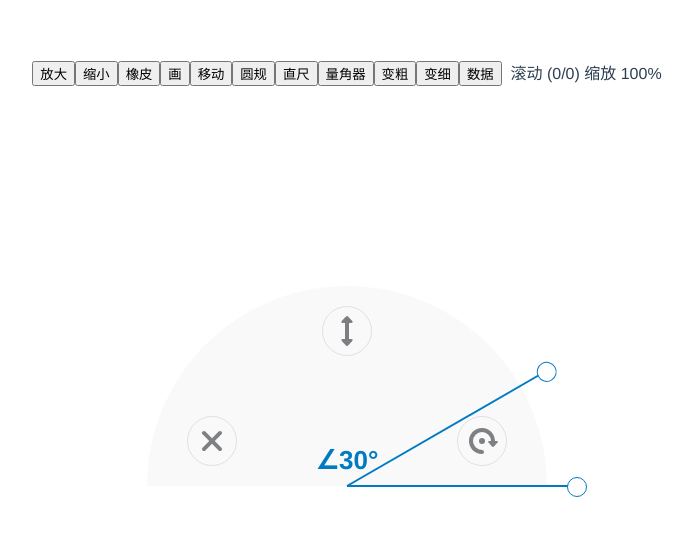
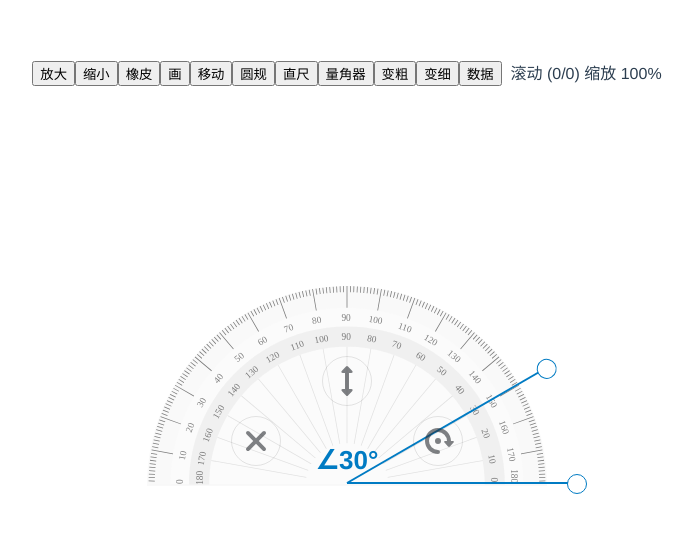
Before and after one commit to xinhongLe/whiteboard, a Vue app: page / in a window 1280 px wide. Both pictures are taken after a click on the button "量角器". Shown: the top 536 px of the page, without its empty margins (293-986 px from the left). Built offline with nearby package versions, Linux system fonts and the light colour scheme.

Commit message:
量角器图片

```diff
--- a/src/components/whiteboard/components/protractor/index.vue
+++ b/src/components/whiteboard/components/protractor/index.vue
@@ -261,6 +261,8 @@ onUnmounted(() => {
     background-color: rgba(248, 248, 248, 0.8);
     cursor: move;
     transform-origin: bottom center;
+    background-image: url(./images/protractor.svg);
+    background-size: 100% 100%;
 }
 
 .protractor-angle {
@@ -277,7 +279,7 @@ onUnmounted(() => {
     position: absolute;
     width: calc(50% + 30px);
     border-top: 2px solid rgb(0, 123, 195);
-    bottom: -1px;
+    bottom: 2px;
     left: 50%;
     transform-origin: center left;
     .protractor-angle-circle {
@@ -318,7 +320,7 @@ onUnmounted(() => {
     &.protractor-close {
         margin-left: 20px;
         cursor: pointer;
-        left: 20px;
+        left: 16%;
         bottom: 20px;
     }
 
@@ -327,13 +329,13 @@ onUnmounted(() => {
         cursor: default;
         left: 50%;
         transform: translateX(-50%) rotate(90deg);
-        top: 20px;
+        top: 35%;
     }
 
     &.protractor-rotate {
         margin-right: 20px;
         cursor: default;
-        right: 20px;
+        right: 16%;
         bottom: 20px;
     }
 }
```
Also changed, not shown: src/components/whiteboard/components/protractor/images/protractor.svg (added).
